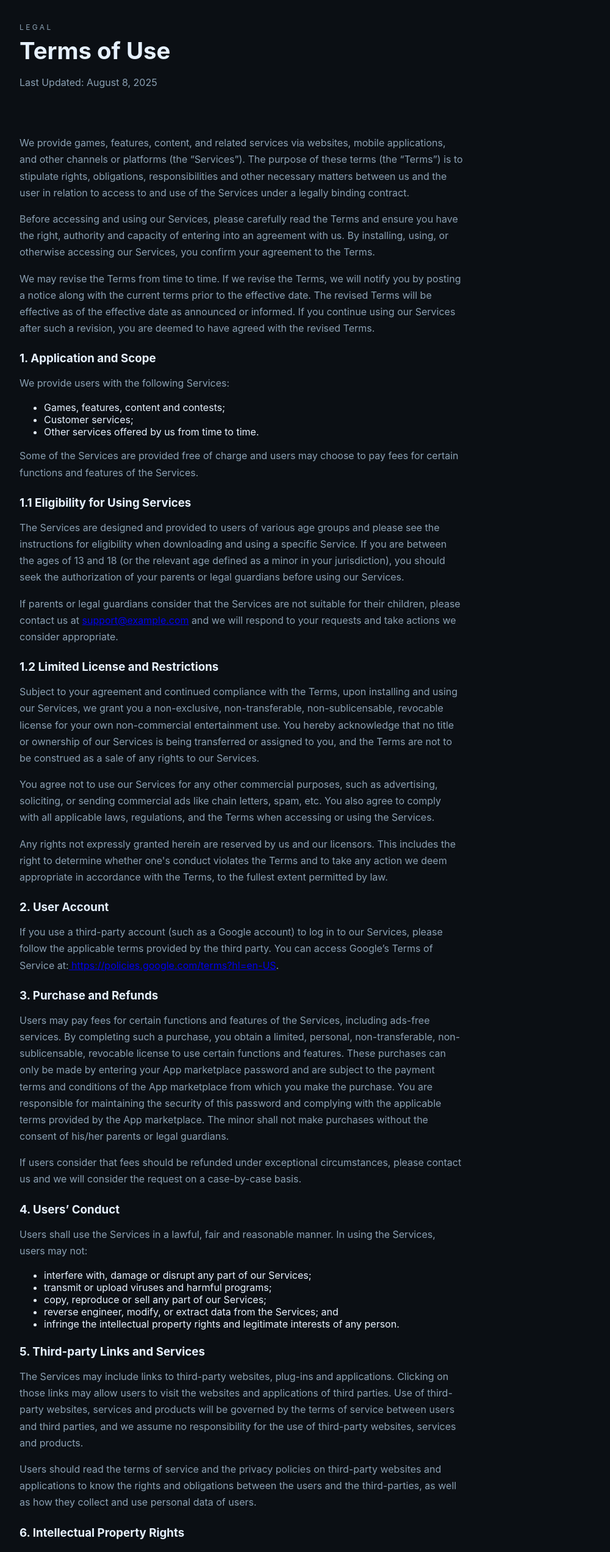
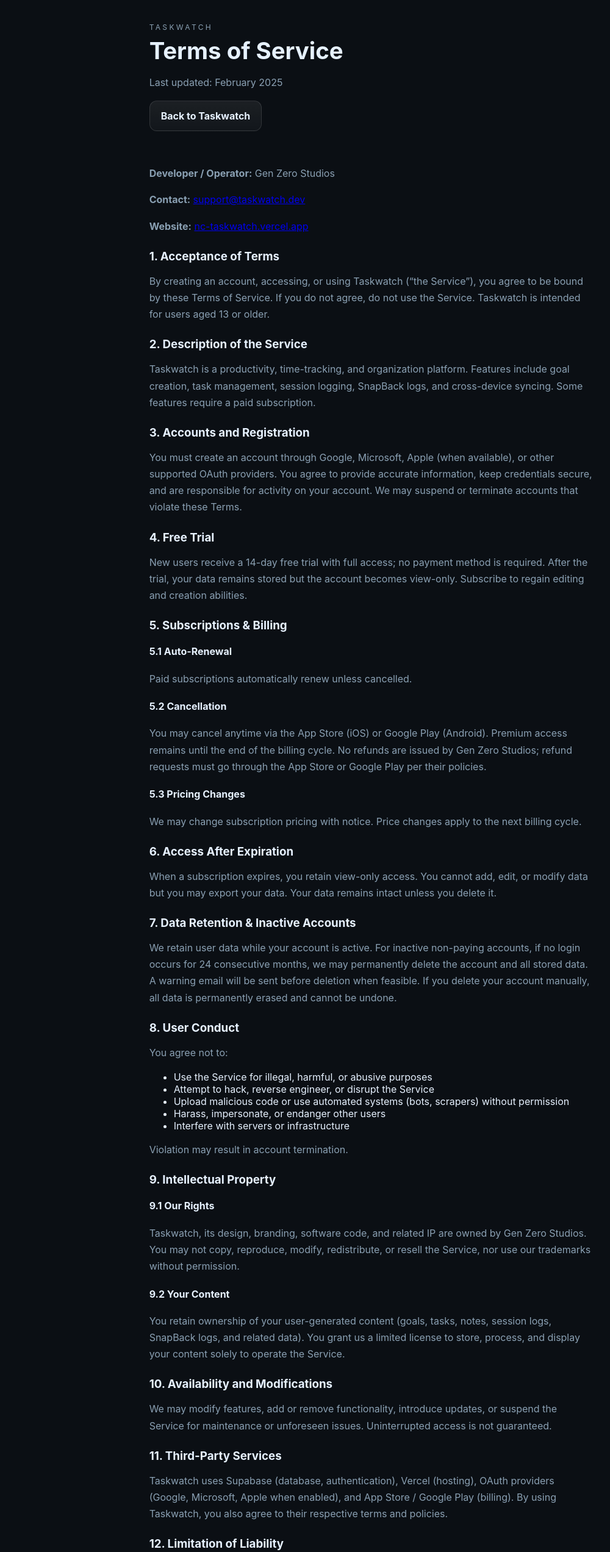
Before and after one commit to nchang2114/GenZero, a React (Vite) app: page /terms in a window 1280 px wide. Shown: the part 100-2645 px from the top of the page at 61% size, without its empty margins (32-1032 px from the left). Built offline with nearby package versions, Linux system fonts and the light colour scheme.

Commit message:
Rename Terms component and update content

```diff
--- a/src/pages/Terms.tsx
+++ b/src/pages/Terms.tsx
@@ -1,235 +1,143 @@
 import { useEffect } from 'react'
 import Footer from '../components/Footer'
 
-export default function Terms() {
-  useEffect(() => {
-    document.title = 'Terms of Use — GenZero'
-  }, [])
+export default function TaskwatchTerms() {
+  useEffect(() => { document.title = 'Taskwatch Terms of Service — GenZero' }, [])
 
   return (
     <>
       <main className="page">
         <div className="container">
-          <div className="section-kicker">Legal</div>
-          <h1 className="section-title">Terms of Use</h1>
-          <p className="muted">Last Updated: August 8, 2025</p>
-          <div className="spacer-40"/>
+          <div className="section-kicker">Taskwatch</div>
+          <h1 className="section-title">Terms of Service</h1>
+          <p className="muted">Last updated: February 2025</p>
+          <div className="hero-ctas" style={{marginTop: 'var(--space-4)'}}>
+            <a className="btn" href="https://genzero.vercel.app/taskwatch" target="_blank" rel="noreferrer">Back to Taskwatch</a>
+          </div>
+          <div className="spacer-40" />
 
+          <p className="muted"><strong>Developer / Operator:</strong> Gen Zero Studios</p>
+          <p className="muted"><strong>Contact:</strong> <a href="mailto:support@taskwatch.dev">support@taskwatch.dev</a></p>
+          <p className="muted"><strong>Website:</strong> <a href="https://nc-taskwatch.vercel.app" target="_blank" rel="noreferrer">nc-taskwatch.vercel.app</a></p>
+
+          <h3>1. Acceptance of Terms</h3>
           <p className="muted">
-            We provide games, features, content, and related services via websites, mobile applications, and other
-            channels or platforms (the “Services”). The purpose of these terms (the “Terms”) is to stipulate rights,
-            obligations, responsibilities and other necessary matters between us and the user in relation to access to
-            and use of the Services under a legally binding contract.
-          </p>
-          <p className="muted">
-            Before accessing and using our Services, please carefully read the Terms and ensure you have the right,
-            authority and capacity of entering into an agreement with us. By installing, using, or otherwise
-            accessing our Services, you confirm your agreement to the Terms.
-          </p>
-          <p className="muted">
-            We may revise the Terms from time to time. If we revise the Terms, we will notify you by posting a
-            notice along with the current terms prior to the effective date. The revised Terms will be effective as
-            of the effective date as announced or informed. If you continue using our Services after such a revision,
-            you are deemed to have agreed with the revised Terms.
+            By creating an account, accessing, or using Taskwatch (“the Service”), you agree to be bound by these Terms of Service.
+            If you do not agree, do not use the Service. Taskwatch is intended for users aged 13 or older.
           </p>
 
-          <h3>1. Application and Scope</h3>
-          <p className="muted">We provide users with the following Services:</p>
-          <ul>
-            <li>Games, features, content and contests;</li>
-            <li>Customer services;</li>
-            <li>Other services offered by us from time to time.</li>
-          </ul>
+          <h3>2. Description of the Service</h3>
           <p className="muted">
-            Some of the Services are provided free of charge and users may choose to pay fees for certain functions
-            and features of the Services.
+            Taskwatch is a productivity, time-tracking, and organization platform. Features include goal creation, task management,
+            session logging, SnapBack logs, and cross-device syncing. Some features require a paid subscription.
           </p>
 
-          <h3>1.1 Eligibility for Using Services</h3>
+          <h3>3. Accounts and Registration</h3>
           <p className="muted">
-            The Services are designed and provided to users of various age groups and please see the instructions
-            for eligibility when downloading and using a specific Service. If you are between the ages of 13 and 18
-            (or the relevant age defined as a minor in your jurisdiction), you should seek the authorization of your
-            parents or legal guardians before using our Services.
-          </p>
-          <p className="muted">
-            If parents or legal guardians consider that the Services are not suitable for their children, please
-            contact us at <a href="mailto:support@example.com">support@example.com</a> and we will respond to your requests and take
-            actions we consider appropriate.
+            You must create an account through Google, Microsoft, Apple (when available), or other supported OAuth providers. You
+            agree to provide accurate information, keep credentials secure, and are responsible for activity on your account. We may
+            suspend or terminate accounts that violate these Terms.
           </p>
 
-          <h3>1.2 Limited License and Restrictions</h3>
+          <h3>4. Free Trial</h3>
           <p className="muted">
-            Subject to your agreement and continued compliance with the Terms, upon installing and using our Services,
-            we grant you a non-exclusive, non-transferable, non-sublicensable, revocable license for your own
-            non-commercial entertainment use. You hereby acknowledge that no title or ownership of our Services is
-            being transferred or assigned to you, and the Terms are not to be construed as a sale of any rights to our Services.
-          </p>
-          <p className="muted">
-            You agree not to use our Services for any other commercial purposes, such as advertising, soliciting, or
-            sending commercial ads like chain letters, spam, etc. You also agree to comply with all applicable laws,
-            regulations, and the Terms when accessing or using the Services.
-          </p>
-          <p className="muted">
-            Any rights not expressly granted herein are reserved by us and our licensors. This includes the right to
-            determine whether one's conduct violates the Terms and to take any action we deem appropriate in accordance
-            with the Terms, to the fullest extent permitted by law.
+            New users receive a 14-day free trial with full access; no payment method is required. After the trial, your data remains
+            stored but the account becomes view-only. Subscribe to regain editing and creation abilities.
           </p>
 
-          <h3>2. User Account</h3>
+          <h3>5. Subscriptions & Billing</h3>
+          <h4>5.1 Auto-Renewal</h4>
+          <p className="muted">Paid subscriptions automatically renew unless cancelled.</p>
+          <h4>5.2 Cancellation</h4>
           <p className="muted">
-            If you use a third-party account (such as a Google account) to log in to our Services, please follow the
-            applicable terms provided by the third party. You can access Google’s Terms of Service at:
-            <a href="https://policies.google.com/terms?hl=en-US" target="_blank" rel="noreferrer"> https://policies.google.com/terms?hl=en-US</a>.
+            You may cancel anytime via the App Store (iOS) or Google Play (Android). Premium access remains until the end of the billing
+            cycle. No refunds are issued by Gen Zero Studios; refund requests must go through the App Store or Google Play per their policies.
+          </p>
+          <h4>5.3 Pricing Changes</h4>
+          <p className="muted">We may change subscription pricing with notice. Price changes apply to the next billing cycle.</p>
+
+          <h3>6. Access After Expiration</h3>
+          <p className="muted">
+            When a subscription expires, you retain view-only access. You cannot add, edit, or modify data but you may export your data.
+            Your data remains intact unless you delete it.
           </p>
 
-          <h3>3. Purchase and Refunds</h3>
+          <h3>7. Data Retention & Inactive Accounts</h3>
           <p className="muted">
-            Users may pay fees for certain functions and features of the Services, including ads-free services. By completing such a
-            purchase, you obtain a limited, personal, non-transferable, non-sublicensable, revocable license to use certain functions and features.
-            These purchases can only be made by entering your App marketplace password and are subject to the payment terms and conditions of the App
-            marketplace from which you make the purchase. You are responsible for maintaining the security of this password and complying with the
-            applicable terms provided by the App marketplace. The minor shall not make purchases without the consent of his/her parents or legal guardians.
-          </p>
-          <p className="muted">
-            If users consider that fees should be refunded under exceptional circumstances, please contact us and we will consider the request
-            on a case-by-case basis.
+            We retain user data while your account is active. For inactive non-paying accounts, if no login occurs for 24 consecutive
+            months, we may permanently delete the account and all stored data. A warning email will be sent before deletion when feasible.
+            If you delete your account manually, all data is permanently erased and cannot be undone.
           </p>
 
-          <h3>4. Users’ Conduct</h3>
-          <p className="muted">Users shall use the Services in a lawful, fair and reasonable manner. In using the Services, users may not:</p>
+          <h3>8. User Conduct</h3>
+          <p className="muted">You agree not to:</p>
           <ul>
-            <li>interfere with, damage or disrupt any part of our Services;</li>
-            <li>transmit or upload viruses and harmful programs;</li>
-            <li>copy, reproduce or sell any part of our Services;</li>
-            <li>reverse engineer, modify, or extract data from the Services; and</li>
-            <li>infringe the intellectual property rights and legitimate interests of any person.</li>
+            <li>Use the Service for illegal, harmful, or abusive purposes</li>
+            <li>Attempt to hack, reverse engineer, or disrupt the Service</li>
+            <li>Upload malicious code or use automated systems (bots, scrapers) without permission</li>
+            <li>Harass, impersonate, or endanger other users</li>
+            <li>Interfere with servers or infrastructure</li>
           </ul>
+          <p className="muted">Violation may result in account termination.</p>
 
-          <h3>5. Third-party Links and Services</h3>
+          <h3>9. Intellectual Property</h3>
+          <h4>9.1 Our Rights</h4>
           <p className="muted">
-            The Services may include links to third-party websites, plug-ins and applications. Clicking on those links may allow users to visit the
-            websites and applications of third parties. Use of third-party websites, services and products will be governed by the terms of service
-            between users and third parties, and we assume no responsibility for the use of third-party websites, services and products.
+            Taskwatch, its design, branding, software code, and related IP are owned by Gen Zero Studios. You may not copy, reproduce,
+            modify, redistribute, or resell the Service, nor use our trademarks without permission.
           </p>
+          <h4>9.2 Your Content</h4>
           <p className="muted">
-            Users should read the terms of service and the privacy policies on third-party websites and applications to know the rights and obligations
-            between the users and the third-parties, as well as how they collect and use personal data of users.
+            You retain ownership of your user-generated content (goals, tasks, notes, session logs, SnapBack logs, and related data). You
+            grant us a limited license to store, process, and display your content solely to operate the Service.
           </p>
 
-          <h3>6. Intellectual Property Rights</h3>
+          <h3>10. Availability and Modifications</h3>
           <p className="muted">
-            All intellectual property rights, including trademarks, patents, copyrights and other kinds of intellectual property rights, whether registrable
-            or not, in relation to all the trade or business names, domain names, logos, content, layout, text and graphics, source codes, algorithms,
-            software, database, applications, content and information of our Services are protected by current laws and related international treaties and are
-            legally owned or acquired by us.
+            We may modify features, add or remove functionality, introduce updates, or suspend the Service for maintenance or unforeseen
+            issues. Uninterrupted access is not guaranteed.
           </p>
 
-          <h3>7. Disclaimer and Limitation of Liability</h3>
+          <h3>11. Third-Party Services</h3>
           <p className="muted">
-            Users acknowledge and understand that: You use the Services under your own responsibility and assume the risk yourself. To the extent permitted
-            by applicable law, we do not take responsibility for losses incurred without the company’s fault as follows: (1) your violation of the Terms; (2)
-            losses from using the Services in a way they are not designed or purposed; (3) losses of profits, revenues, or indirect, special, consequential, or
-            punitive damages; (4) losses incurred by using Services or caused by a third party; (5) losses incurred by a reason imputable to you; (6) other
-            losses incurred from a reason that is not imputable to us of its intention or fault.
-          </p>
-          <p className="muted">
-            We cannot guarantee a 100% safe operating environment, and we assume no liability of whatsoever nature arising out of any failure, interruption and
-            discontinuance of the Services due to the limitation of internet communication technologies and events of force majeure, attacks, viruses, worms and
-            malicious codes, system vulnerability, failure of third-party services and other factors which are beyond the control of us.
-          </p>
-          <p className="muted">
-            Unless otherwise provided in the terms and conditions of the relevant products or services, under no circumstances shall we be held liable for any delay
-            or failure or disruption of the content or the services resulting directly or indirectly from acts of nature, forces or causes beyond our reasonable control.
+            Taskwatch uses Supabase (database, authentication), Vercel (hosting), OAuth providers (Google, Microsoft, Apple when enabled),
+            and App Store / Google Play (billing). By using Taskwatch, you also agree to their respective terms and policies.
           </p>
 
-          <h3>8. Personal Data Protection</h3>
+          <h3>12. Limitation of Liability</h3>
           <p className="muted">
-            We highly value your privacy and take reasonable measures to protect your personal data. Please refer to our Privacy Policy for information on how we
-            collect, use and share your data.
+            To the fullest extent permitted by law, Taskwatch is provided “as is” and “as available.” We do not guarantee uninterrupted or
+            error-free service and are not responsible for data loss, though we take reasonable precautions. We do not provide legal, medical,
+            or professional advice. Our total liability for any claim is limited to the amount you paid in the last billing cycle (or $0 for
+            free users). You use the Service at your own risk.
           </p>
 
-          <h3>9. Indemnity</h3>
+          <h3>13. Indemnification</h3>
           <p className="muted">
-            Users shall defend and indemnify us and our affiliates, directors, officers, employees, and users against all liabilities, damages, losses, costs, fees (including
-            legal fees) and expenses relating to claims arising from or in connection with the violation of the Terms by users.
-          </p>
-          <p className="muted">
-            Users shall be liable for and shall indemnify us and any third parties for any losses resulting from violation of these Terms. If a third party seeks damages from us
-            because of users' illegal actions or violation of the Terms, users must defend us and hold us harmless from any liability. If we are not held harmless, users are
-            responsible for compensating us for all losses incurred.
+            You agree to indemnify and hold harmless Gen Zero Studios from claims arising out of your misuse of the Service, your violation
+            of these Terms, or your violation of applicable laws.
           </p>
 
-          <h3>10. Termination</h3>
-          <p className="muted">Users may stop using the Services at any time with or without notice. We may terminate the Terms if:</p>
-          <ul>
-            <li>users violate the Terms.</li>
-            <li>the Services are no longer available to users.</li>
-          </ul>
+          <h3>14. Account Termination</h3>
           <p className="muted">
-            We reserve the right to determine, in our sole and absolute discretion, whether there has been a breach of the Terms. When a breach has occurred, we may take such
-            action as we deem appropriate.
+            We may suspend or terminate accounts that violate these Terms, pose a security risk, abuse the Service, or attempt to harm the
+            platform or other users. Suspended users lose access and may not be entitled to refunds.
           </p>
 
-          <h3>11. Governing Law and Dispute Resolution</h3>
+          <h3>15. Governing Law</h3>
           <p className="muted">
-            The Terms shall be governed and construed by the laws of Singapore. If you have any concerns or issues you can contact us at
-            <a href="mailto:support@example.com"> support@example.com</a>, and we will endeavor to resolve disputes with users under the Terms through amicable consultation. If a dispute cannot be resolved
-            through consultation within 30 days, either party may submit the dispute for arbitration at the Singapore International Arbitration Centre (“SIAC”) in accordance with the SIAC
-            Administered Arbitration Rules in effect at the time of applying for arbitration. The language of the arbitration shall be English. The arbitral award shall be final and binding
-            upon you and us.
-          </p>
-          <p className="muted">
-            If you are a resident in the EU, if and only to the extent that you act as a consumer within the meaning of local mandatory consumer law, the following will apply:
-          </p>
-          <ul>
-            <li>
-              Consumers with habitual residence in the European Union are, according to mandatory consumer law, subject to the laws of their respective place of residence and may bring
-              claims in front of the local courts of their respective place of residence.
-            </li>
-            <li>
-              The European Commission provides an online dispute resolution platform (“ODR platform”). The ODR platform is designed to help consumers and businesses to reach an out-of-court
-              settlement in case of problems. The ODR platform can be accessed via the link:
-              <a href="https://ec.europa.eu/consumers/odr" target="_blank" rel="noreferrer"> https://ec.europa.eu/consumers/odr</a>. We are not obligated to and do not participate in alternative dispute resolution procedures before an alternative dispute resolution entity for consumers.
-            </li>
-          </ul>
-          <p className="muted">
-            If you are a resident in the US, you agree to resolve all disputes and claims between us on an individual basis through binding arbitration. You or we may bring an arbitration at
-            any American Arbitration Association (“AAA”) location within the US. The US Federal Arbitration Act and federal arbitration law applies, and the arbitration will be governed by the
-            AAA under its Commercial Arbitration Rules and, where applicable, its Consumer Arbitration Rules (available at http://www.adr.org).
-          </p>
-          <p className="muted">
-            To the maximum extent permitted by the applicable national or state law, you and we agree not under any circumstances to bring or participate in a class or representative action,
-            private attorney general action or collective arbitration.
+            These Terms are governed by the laws of New South Wales, Australia. Disputes shall be resolved under NSW jurisdiction.
           </p>
 
-          <h3>12. Miscellaneous</h3>
+          <h3>16. Changes to Terms</h3>
           <p className="muted">
-            Headings are for reference purposes only and in no way limit the scope or extent of each section and shall not affect the meaning of the language in each section.
-          </p>
-          <p className="muted">
-            Users shall send all the communications and correspondence in writing to <a href="mailto:support@example.com">support@example.com</a>.
-          </p>
-          <p className="muted">
-            If for any reason any provision of the Terms becomes unenforceable, that provision will be enforced to the maximum extent permitted so as to give effect to the intent of the Terms,
-            and the remainder of the Terms will remain in full force and effect.
-          </p>
-          <p className="muted">
-            The Terms may be amended from time to time, and we will notify users by publishing an updated Terms on the websites, mobile applications and channels or portals to which users have access.
-          </p>
-          <p className="muted">
-            Users may not assign or transfer any rights and obligations under the Terms without our prior written consent.
-          </p>
-          <p className="muted">
-            We may assign or transfer its rights and obligations under the Terms by publishing a notice on the websites, mobile applications and channels or portals which users have access to.
-          </p>
-          <p className="muted">
-            The failure by users or us to enforce any provision of the Terms will not constitute a waiver of future enforcement of that or any other provision.
+            We may update these Terms from time to time. Continued use of the Service after updates constitutes acceptance of the revised
+            Terms.
           </p>
 
-          <h3>13. Contact Us</h3>
+          <h3>17. Contact</h3>
           <p className="muted">
-            If you have any questions about the Terms, please contact us at: <a href="mailto:support@example.com">support@example.com</a>
+            For questions about these Terms, contact Gen Zero Studios at <a href="mailto:support@taskwatch.dev">support@taskwatch.dev</a>.
           </p>
         </div>
         <Footer />
```
